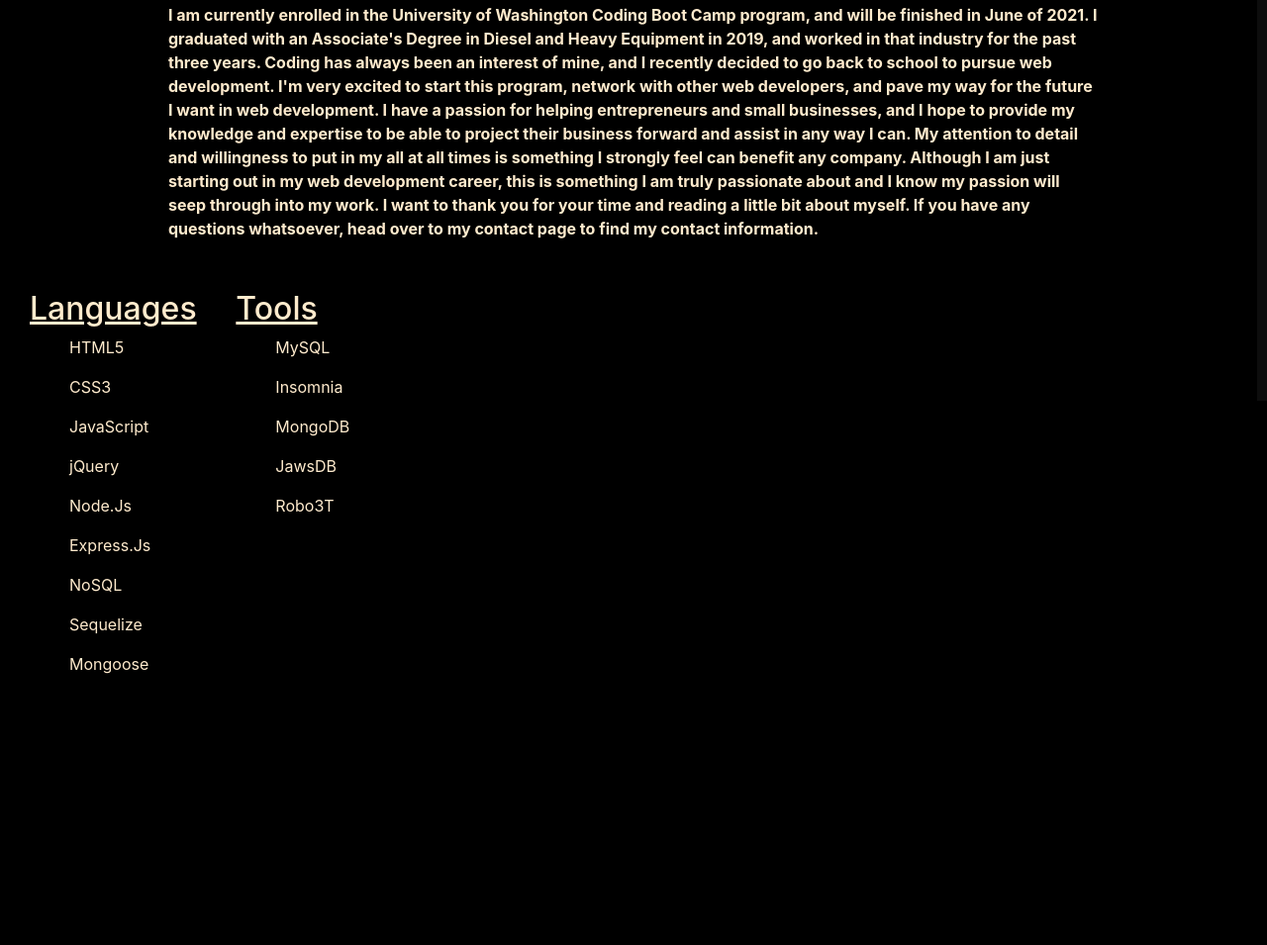
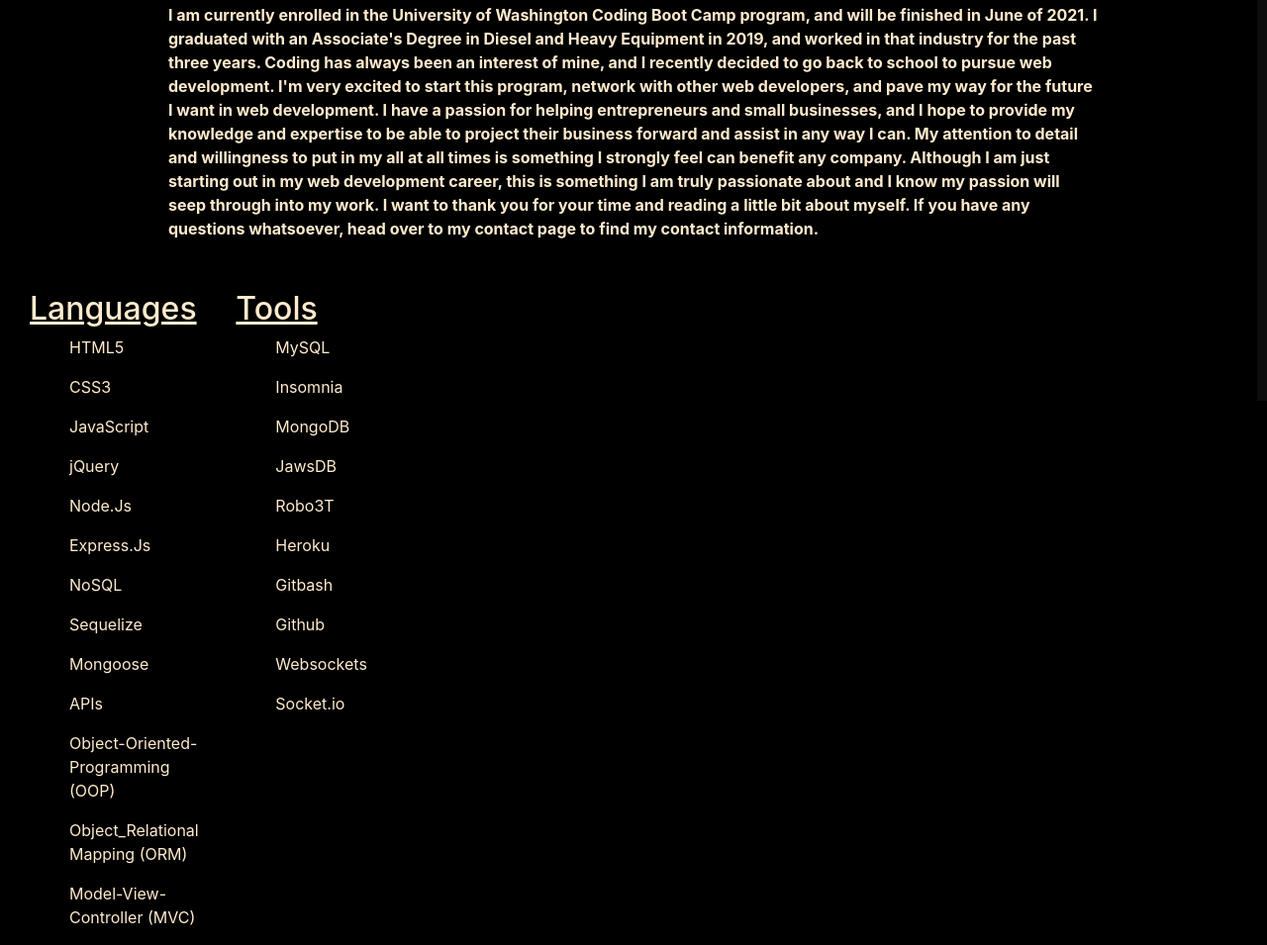
Before and after one commit to codymichaud/work_portfolio, a website: page index.html in a window 1280 px wide. Shown: the part 395-1350 px from the top of the page at 99% size. Before the commit the page ends 1094 px from the top, so only its background shows below. Drawn offline with nearby package versions, Linux system fonts and the light colour scheme; a web font is replaced by a local one.

Commit message:
Updating index.html page

```diff
--- a/index.html
+++ b/index.html
@@ -115,6 +115,10 @@
                 <p>NoSQL</p>
                 <p>Sequelize</p>
                 <p>Mongoose</p>
+                <p>APIs</p>
+                <p>Object-Oriented-Programming (OOP)</p>
+                <p>Object_Relational Mapping (ORM)</p>
+                <p>Model-View-Controller (MVC)</p>
             </ul>
         </div>
         <div class="tools col-md-2">
@@ -125,6 +129,12 @@
                 <p>MongoDB</p>
                 <p>JawsDB</p>
                 <p>Robo3T</p>
+                <p>Heroku</p>
+                <p>Gitbash</p>
+                <p>Github</p>
+                <p>Websockets</p>
+                <p>Socket.io</p>
+
             </ul>
         </div>
 
```
Also changed, not shown: port.contact.html (+7 -5 lines).
